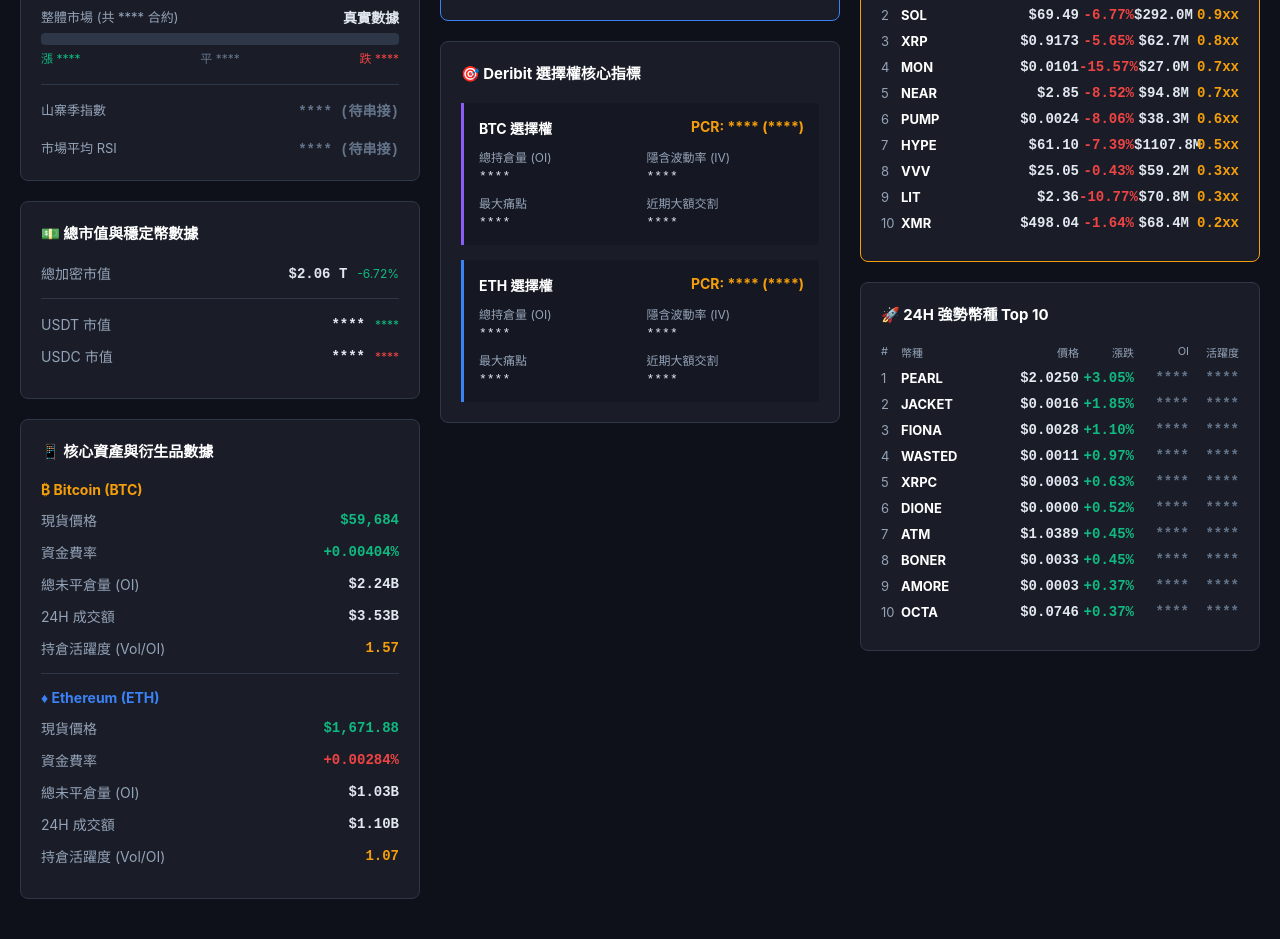
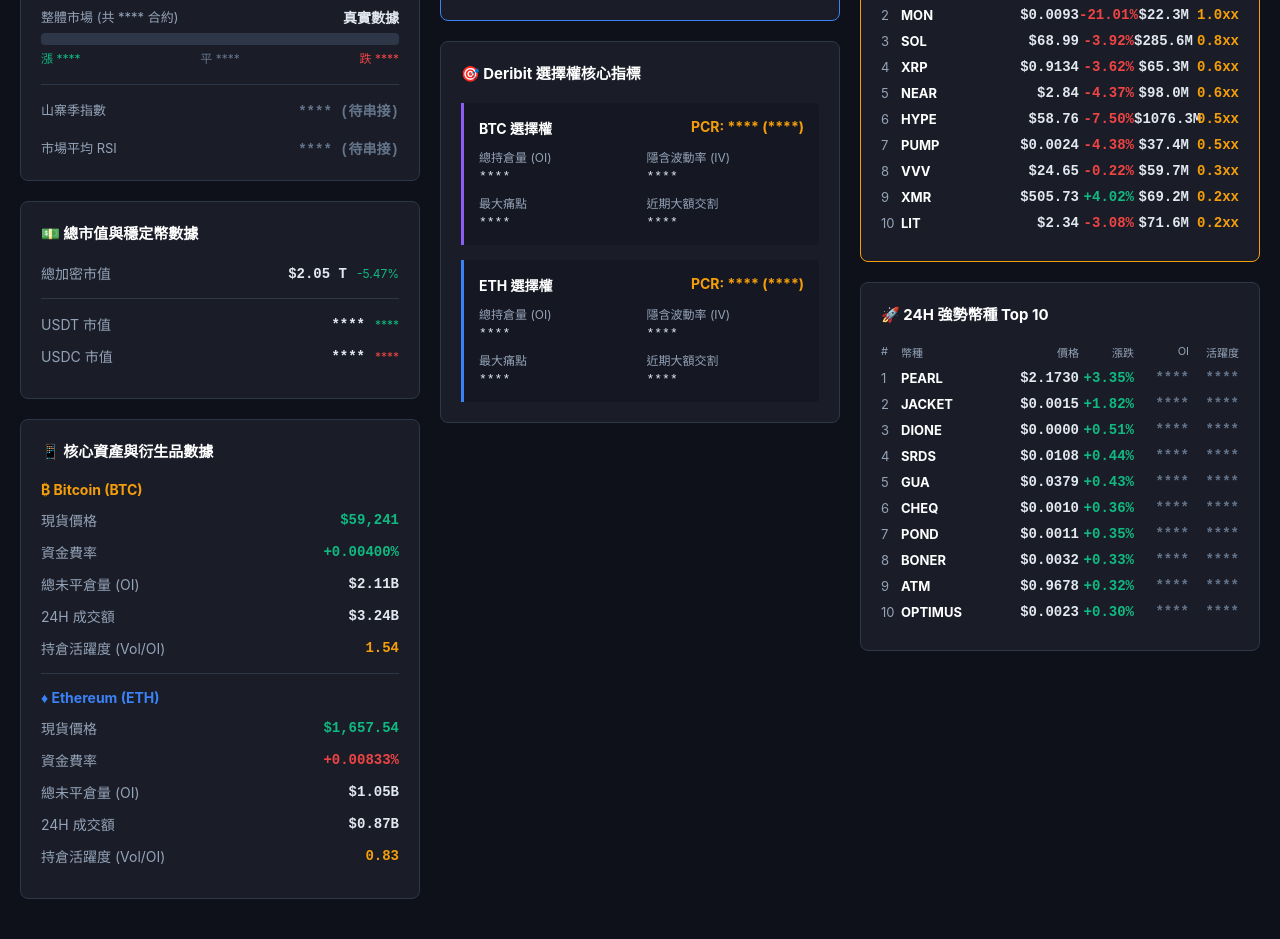
Before and after one commit to erin0660/quant-dashboard, a plain HTML site: page index.html in a window 1280 px wide. Shown: the part 219-1158 px from the top of the page. Drawn offline with Linux system fonts and the light colour scheme.

Commit message:
Auto-generate daily report

```diff
--- a/index.html
+++ b/index.html
@@ -66,7 +66,7 @@
     <div class="header">
         <h1>📊 Pro 專業量化交易日報</h1>
         <div class="header-controls">
-            <div class="time">資料時間: 2026-11-25 01:11:23</div>
+            <div class="time">資料時間: 2026-11-25 10:00:15</div>
             <div class="btn-group">
                 <button class="action-btn btn-refresh" onclick="window.location.reload(true)">🔄 刷新網頁</button>
                 <a href="https://github.com/erin0660/quant-dashboard/actions/workflows/main.yml" target="_blank" class="action-btn btn-trigger">⚡ 觸發後台更新</a>
@@ -110,7 +110,7 @@
                 <h2>💵 總市值與穩定幣數據</h2>
                 <div class="data-row">
                     <span class="data-label">總加密市值</span>
-                    <div><span class="data-value">$2.06 T</span> <span class="text-green" style="font-size: 12px; margin-left: 6px;">-6.72%</span></div>
+                    <div><span class="data-value">$2.05 T</span> <span class="text-green" style="font-size: 12px; margin-left: 6px;">-5.47%</span></div>
                 </div>
                 <div class="divider"></div>
                 <div class="data-row">
@@ -128,21 +128,21 @@
 
                 <!-- BTC 區塊 -->
                 <div class="asset-header" style="color: var(--accent-orange);">₿ Bitcoin (BTC)</div>
-                <div class="data-row"><span class="data-label">現貨價格</span><span class="data-value text-green">$59,684</span></div>
-                <div class="data-row"><span class="data-label">資金費率</span><span class="data-value text-green">+0.00404%</span></div>
-                <div class="data-row"><span class="data-label">總未平倉量 (OI)</span><span class="data-value">$2.24B</span></div>
-                <div class="data-row"><span class="data-label">24H 成交額</span><span class="data-value">$3.53B</span></div>
-                <div class="data-row"><span class="data-label">持倉活躍度 (Vol/OI)</span><span class="data-value text-orange">1.57</span></div>
+                <div class="data-row"><span class="data-label">現貨價格</span><span class="data-value text-green">$59,241</span></div>
+                <div class="data-row"><span class="data-label">資金費率</span><span class="data-value text-green">+0.00400%</span></div>
+                <div class="data-row"><span class="data-label">總未平倉量 (OI)</span><span class="data-value">$2.11B</span></div>
+                <div class="data-row"><span class="data-label">24H 成交額</span><span class="data-value">$3.24B</span></div>
+                <div class="data-row"><span class="data-label">持倉活躍度 (Vol/OI)</span><span class="data-value text-orange">1.54</span></div>
 
                 <div class="divider"></div>
 
                 <!-- ETH 區塊 -->
                 <div class="asset-header" style="color: #3b82f6;">♦ Ethereum (ETH)</div>
-                <div class="data-row"><span class="data-label">現貨價格</span><span class="data-value text-green">$1,671.88</span></div>
-                <div class="data-row"><span class="data-label">資金費率</span><span class="data-value text-red">+0.00284%</span></div>
-                <div class="data-row"><span class="data-label">總未平倉量 (OI)</span><span class="data-value">$1.03B</span></div>
-                <div class="data-row"><span class="data-label">24H 成交額</span><span class="data-value">$1.10B</span></div>
-                <div class="data-row"><span class="data-label">持倉活躍度 (Vol/OI)</span><span class="data-value text-orange">1.07</span></div>
+                <div class="data-row"><span class="data-label">現貨價格</span><span class="data-value text-green">$1,657.54</span></div>
+                <div class="data-row"><span class="data-label">資金費率</span><span class="data-value text-red">+0.00833%</span></div>
+                <div class="data-row"><span class="data-label">總未平倉量 (OI)</span><span class="data-value">$1.05B</span></div>
+                <div class="data-row"><span class="data-label">24H 成交額</span><span class="data-value">$0.87B</span></div>
+                <div class="data-row"><span class="data-label">持倉活躍度 (Vol/OI)</span><span class="data-value text-orange">0.83</span></div>
             </div>
         </div>
 
@@ -203,90 +203,90 @@
                 <div class="data-row" style="margin-bottom: 10px; font-size: 13px;">
                     <span class="data-label" style="width: 20px;">1</span>
                     <span style="font-weight: bold; color: #fff; flex: 1;">ZEC</span>
-                    <span class="data-value" style="text-align: right; width: 60px;">$718.49</span>
-                    <span class="data-value text-red" style="text-align: right; width: 55px;">-14.41%</span>
-                    <span class="data-value" style="text-align: right; width: 55px;">$201.1M</span>
-                    <span class="data-value text-orange" style="text-align: right; width: 50px;">1.5xx</span>
+                    <span class="data-value" style="text-align: right; width: 60px;">$729.28</span>
+                    <span class="data-value text-red" style="text-align: right; width: 55px;">-5.60%</span>
+                    <span class="data-value" style="text-align: right; width: 55px;">$214.3M</span>
+                    <span class="data-value text-orange" style="text-align: right; width: 50px;">1.3xx</span>
                 </div>
 
                 <div class="data-row" style="margin-bottom: 10px; font-size: 13px;">
                     <span class="data-label" style="width: 20px;">2</span>
-                    <span style="font-weight: bold; color: #fff; flex: 1;">SOL</span>
-                    <span class="data-value" style="text-align: right; width: 60px;">$69.49</span>
-                    <span class="data-value text-red" style="text-align: right; width: 55px;">-6.77%</span>
-                    <span class="data-value" style="text-align: right; width: 55px;">$292.0M</span>
-                    <span class="data-value text-orange" style="text-align: right; width: 50px;">0.9xx</span>
+                    <span style="font-weight: bold; color: #fff; flex: 1;">MON</span>
+                    <span class="data-value" style="text-align: right; width: 60px;">$0.0093</span>
+                    <span class="data-value text-red" style="text-align: right; width: 55px;">-21.01%</span>
+                    <span class="data-value" style="text-align: right; width: 55px;">$22.3M</span>
+                    <span class="data-value text-orange" style="text-align: right; width: 50px;">1.0xx</span>
                 </div>
 
                 <div class="data-row" style="margin-bottom: 10px; font-size: 13px;">
                     <span class="data-label" style="width: 20px;">3</span>
-                    <span style="font-weight: bold; color: #fff; flex: 1;">XRP</span>
-                    <span class="data-value" style="text-align: right; width: 60px;">$0.9173</span>
-                    <span class="data-value text-red" style="text-align: right; width: 55px;">-5.65%</span>
-                    <span class="data-value" style="text-align: right; width: 55px;">$62.7M</span>
+                    <span style="font-weight: bold; color: #fff; flex: 1;">SOL</span>
+                    <span class="data-value" style="text-align: right; width: 60px;">$68.99</span>
+                    <span class="data-value text-red" style="text-align: right; width: 55px;">-3.92%</span>
+                    <span class="data-value" style="text-align: right; width: 55px;">$285.6M</span>
                     <span class="data-value text-orange" style="text-align: right; width: 50px;">0.8xx</span>
                 </div>
 
                 <div class="data-row" style="margin-bottom: 10px; font-size: 13px;">
                     <span class="data-label" style="width: 20px;">4</span>
-                    <span style="font-weight: bold; color: #fff; flex: 1;">MON</span>
-                    <span class="data-value" style="text-align: right; width: 60px;">$0.0101</span>
-                    <span class="data-value text-red" style="text-align: right; width: 55px;">-15.57%</span>
-                    <span class="data-value" style="text-align: right; width: 55px;">$27.0M</span>
-                    <span class="data-value text-orange" style="text-align: right; width: 50px;">0.7xx</span>
+                    <span style="font-weight: bold; color: #fff; flex: 1;">XRP</span>
+                    <span class="data-value" style="text-align: right; width: 60px;">$0.9134</span>
+                    <span class="data-value text-red" style="text-align: right; width: 55px;">-3.62%</span>
+                    <span class="data-value" style="text-align: right; width: 55px;">$65.3M</span>
+                    <span class="data-value text-orange" style="text-align: right; width: 50px;">0.6xx</span>
                 </div>
 
                 <div class="data-row" style="margin-bottom: 10px; font-size: 13px;">
                     <span class="data-label" style="width: 20px;">5</span>
                     <span style="font-weight: bold; color: #fff; flex: 1;">NEAR</span>
-                    <span class="data-value" style="text-align: right; width: 60px;">$2.85</span>
-                    <span class="data-value text-red" style="text-align: right; width: 55px;">-8.52%</span>
-                    <span class="data-value" style="text-align: right; width: 55px;">$94.8M</span>
-                    <span class="data-value text-orange" style="text-align: right; width: 50px;">0.7xx</span>
+                    <span class="data-value" style="text-align: right; width: 60px;">$2.84</span>
+                    <span class="data-value text-red" style="text-align: right; width: 55px;">-4.37%</span>
+                    <span class="data-value" style="text-align: right; width: 55px;">$98.0M</span>
+                    <span class="data-value text-orange" style="text-align: right; width: 50px;">0.6xx</span>
                 </div>
 
                 <div class="data-row" style="margin-bottom: 10px; font-size: 13px;">
                     <span class="data-label" style="width: 20px;">6</span>
-                    <span style="font-weight: bold; color: #fff; flex: 1;">PUMP</span>
-                    <span class="data-value" style="text-align: right; width: 60px;">$0.0024</span>
-                    <span class="data-value text-red" style="text-align: right; width: 55px;">-8.06%</span>
-                    <span class="data-value" style="text-align: right; width: 55px;">$38.3M</span>
-                    <span class="data-value text-orange" style="text-align: right; width: 50px;">0.6xx</span>
+                    <span style="font-weight: bold; color: #fff; flex: 1;">HYPE</span>
+                    <span class="data-value" style="text-align: right; width: 60px;">$58.76</span>
+                    <span class="data-value text-red" style="text-align: right; width: 55px;">-7.50%</span>
+                    <span class="data-value" style="text-align: right; width: 55px;">$1076.3M</span>
+                    <span class="data-value text-orange" style="text-align: right; width: 50px;">0.5xx</span>
                 </div>
 
                 <div class="data-row" style="margin-bottom: 10px; font-size: 13px;">
                     <span class="data-label" style="width: 20px;">7</span>
-                    <span style="font-weight: bold; color: #fff; flex: 1;">HYPE</span>
-                    <span class="data-value" style="text-align: right; width: 60px;">$61.10</span>
-                    <span class="data-value text-red" style="text-align: right; width: 55px;">-7.39%</span>
-                    <span class="data-value" style="text-align: right; width: 55px;">$1107.8M</span>
+                    <span style="font-weight: bold; color: #fff; flex: 1;">PUMP</span>
+                    <span class="data-value" style="text-align: right; width: 60px;">$0.0024</span>
+                    <span class="data-value text-red" style="text-align: right; width: 55px;">-4.38%</span>
+                    <span class="data-value" style="text-align: right; width: 55px;">$37.4M</span>
                     <span class="data-value text-orange" style="text-align: right; width: 50px;">0.5xx</span>
                 </div>
 
                 <div class="data-row" style="margin-bottom: 10px; font-size: 13px;">
                     <span class="data-label" style="width: 20px;">8</span>
                     <span style="font-weight: bold; color: #fff; flex: 1;">VVV</span>
-                    <span class="data-value" style="text-align: right; width: 60px;">$25.05</span>
-                    <span class="data-value text-red" style="text-align: right; width: 55px;">-0.43%</span>
-                    <span class="data-value" style="text-align: right; width: 55px;">$59.2M</span>
+                    <span class="data-value" style="text-align: right; width: 60px;">$24.65</span>
+                    <span class="data-value text-red" style="text-align: right; width: 55px;">-0.22%</span>
+                    <span class="data-value" style="text-align: right; width: 55px;">$59.7M</span>
                     <span class="data-value text-orange" style="text-align: right; width: 50px;">0.3xx</span>
                 </div>
 
                 <div class="data-row" style="margin-bottom: 10px; font-size: 13px;">
                     <span class="data-label" style="width: 20px;">9</span>
-                    <span style="font-weight: bold; color: #fff; flex: 1;">LIT</span>
-                    <span class="data-value" style="text-align: right; width: 60px;">$2.36</span>
-                    <span class="data-value text-red" style="text-align: right; width: 55px;">-10.77%</span>
-                    <span class="data-value" style="text-align: right; width: 55px;">$70.8M</span>
-                    <span class="data-value text-orange" style="text-align: right; width: 50px;">0.3xx</span>
+                    <span style="font-weight: bold; color: #fff; flex: 1;">XMR</span>
+                    <span class="data-value" style="text-align: right; width: 60px;">$505.73</span>
+                    <span class="data-value text-green" style="text-align: right; width: 55px;">+4.02%</span>
+                    <span class="data-value" style="text-align: right; width: 55px;">$69.2M</span>
+                    <span class="data-value text-orange" style="text-align: right; width: 50px;">0.2xx</span>
                 </div>
 
                 <div class="data-row" style="margin-bottom: 10px; font-size: 13px;">
                     <span class="data-label" style="width: 20px;">10</span>
-                    <span style="font-weight: bold; color: #fff; flex: 1;">XMR</span>
-                    <span class="data-value" style="text-align: right; width: 60px;">$498.04</span>
-                    <span class="data-value text-red" style="text-align: right; width: 55px;">-1.64%</span>
-                    <span class="data-value" style="text-align: right; width: 55px;">$68.4M</span>
+                    <span style="font-weight: bold; color: #fff; flex: 1;">LIT</span>
+                    <span class="data-value" style="text-align: right; width: 60px;">$2.34</span>
+                    <span class="data-value text-red" style="text-align: right; width: 55px;">-3.08%</span>
+                    <span class="data-value" style="text-align: right; width: 55px;">$71.6M</span>
                     <span class="data-value text-orange" style="text-align: right; width: 50px;">0.2xx</span>
                 </div>
 
@@ -301,8 +301,8 @@
                 <div class="data-row" style="margin-bottom: 10px; font-size: 13px;">
                     <span class="data-label" style="width: 20px;">1</span>
                     <span style="font-weight: bold; color: #fff; flex: 1;">PEARL</span>
-                    <span class="data-value" style="text-align: right; width: 60px;">$2.0250</span>
-                    <span class="data-value text-green" style="text-align: right; width: 55px;">+3.05%</span>
+                    <span class="data-value" style="text-align: right; width: 60px;">$2.1730</span>
+                    <span class="data-value text-green" style="text-align: right; width: 55px;">+3.35%</span>
                     <span class="data-value" style="text-align: right; width: 55px; color: #64748b;">****</span>
                     <span class="data-value" style="text-align: right; width: 50px; color: #64748b;">****</span>
                 </div>
@@ -310,53 +310,53 @@
                 <div class="data-row" style="margin-bottom: 10px; font-size: 13px;">
                     <span class="data-label" style="width: 20px;">2</span>
                     <span style="font-weight: bold; color: #fff; flex: 1;">JACKET</span>
-                    <span class="data-value" style="text-align: right; width: 60px;">$0.0016</span>
-                    <span class="data-value text-green" style="text-align: right; width: 55px;">+1.85%</span>
+                    <span class="data-value" style="text-align: right; width: 60px;">$0.0015</span>
+                    <span class="data-value text-green" style="text-align: right; width: 55px;">+1.82%</span>
                     <span class="data-value" style="text-align: right; width: 55px; color: #64748b;">****</span>
                     <span class="data-value" style="text-align: right; width: 50px; color: #64748b;">****</span>
                 </div>
 
                 <div class="data-row" style="margin-bottom: 10px; font-size: 13px;">
                     <span class="data-label" style="width: 20px;">3</span>
-                    <span style="font-weight: bold; color: #fff; flex: 1;">FIONA</span>
-                    <span class="data-value" style="text-align: right; width: 60px;">$0.0028</span>
-                    <span class="data-value text-green" style="text-align: right; width: 55px;">+1.10%</span>
+                    <span style="font-weight: bold; color: #fff; flex: 1;">DIONE</span>
+                    <span class="data-value" style="text-align: right; width: 60px;">$0.0000</span>
+                    <span class="data-value text-green" style="text-align: right; width: 55px;">+0.51%</span>
                     <span class="data-value" style="text-align: right; width: 55px; color: #64748b;">****</span>
                     <span class="data-value" style="text-align: right; width: 50px; color: #64748b;">****</span>
                 </div>
 
                 <div class="data-row" style="margin-bottom: 10px; font-size: 13px;">
                     <span class="data-label" style="width: 20px;">4</span>
-                    <span style="font-weight: bold; color: #fff; flex: 1;">WASTED</span>
-                    <span class="data-value" style="text-align: right; width: 60px;">$0.0011</span>
-                    <span class="data-value text-green" style="text-align: right; width: 55px;">+0.97%</span>
+                    <span style="font-weight: bold; color: #fff; flex: 1;">SRDS</span>
+                    <span class="data-value" style="text-align: right; width: 60px;">$0.0108</span>
+                    <span class="data-value text-green" style="text-align: right; width: 55px;">+0.44%</span>
                     <span class="data-value" style="text-align: right; width: 55px; color: #64748b;">****</span>
                     <span class="data-value" style="text-align: right; width: 50px; color: #64748b;">****</span>
                 </div>
 
                 <div class="data-row" style="margin-bottom: 10px; font-size: 13px;">
                     <span class="data-label" style="width: 20px;">5</span>
-                    <span style="font-weight: bold; color: #fff; flex: 1;">XRPC</span>
-                    <span class="data-value" style="text-align: right; width: 60px;">$0.0003</span>
-                    <span class="data-value text-green" style="text-align: right; width: 55px;">+0.63%</span>
+                    <span style="font-weight: bold; color: #fff; flex: 1;">GUA</span>
+                    <span class="data-value" style="text-align: right; width: 60px;">$0.0379</span>
+                    <span class="data-value text-green" style="text-align: right; width: 55px;">+0.43%</span>
                     <span class="data-value" style="text-align: right; width: 55px; color: #64748b;">****</span>
                     <span class="data-value" style="text-align: right; width: 50px; color: #64748b;">****</span>
                 </div>
 
                 <div class="data-row" style="margin-bottom: 10px; font-size: 13px;">
                     <span class="data-label" style="width: 20px;">6</span>
-                    <span style="font-weight: bold; color: #fff; flex: 1;">DIONE</span>
-                    <span class="data-value" style="text-align: right; width: 60px;">$0.0000</span>
-                    <span class="data-value text-green" style="text-align: right; width: 55px;">+0.52%</span>
+                    <span style="font-weight: bold; color: #fff; flex: 1;">CHEQ</span>
+                    <span class="data-value" style="text-align: right; width: 60px;">$0.0010</span>
+                    <span class="data-value text-green" style="text-align: right; width: 55px;">+0.36%</span>
                     <span class="data-value" style="text-align: right; width: 55px; color: #64748b;">****</span>
                     <span class="data-value" style="text-align: right; width: 50px; color: #64748b;">****</span>
                 </div>
 
                 <div class="data-row" style="margin-bottom: 10px; font-size: 13px;">
                     <span class="data-label" style="width: 20px;">7</span>
-                    <span style="font-weight: bold; color: #fff; flex: 1;">ATM</span>
-                    <span class="data-value" style="text-align: right; width: 60px;">$1.0389</span>
-                    <span class="data-value text-green" style="text-align: right; width: 55px;">+0.45%</span>
+                    <span style="font-weight: bold; color: #fff; flex: 1;">POND</span>
+                    <span class="data-value" style="text-align: right; width: 60px;">$0.0011</span>
+                    <span class="data-value text-green" style="text-align: right; width: 55px;">+0.35%</span>
                     <span class="data-value" style="text-align: right; width: 55px; color: #64748b;">****</span>
                     <span class="data-value" style="text-align: right; width: 50px; color: #64748b;">****</span>
                 </div>
@@ -364,26 +364,26 @@
                 <div class="data-row" style="margin-bottom: 10px; font-size: 13px;">
                     <span class="data-label" style="width: 20px;">8</span>
                     <span style="font-weight: bold; color: #fff; flex: 1;">BONER</span>
-                    <span class="data-value" style="text-align: right; width: 60px;">$0.0033</span>
-                    <span class="data-value text-green" style="text-align: right; width: 55px;">+0.45%</span>
+                    <span class="data-value" style="text-align: right; width: 60px;">$0.0032</span>
+                    <span class="data-value text-green" style="text-align: right; width: 55px;">+0.33%</span>
                     <span class="data-value" style="text-align: right; width: 55px; color: #64748b;">****</span>
                     <span class="data-value" style="text-align: right; width: 50px; color: #64748b;">****</span>
                 </div>
 
                 <div class="data-row" style="margin-bottom: 10px; font-size: 13px;">
                     <span class="data-label" style="width: 20px;">9</span>
-                    <span style="font-weight: bold; color: #fff; flex: 1;">AMORE</span>
-                    <span class="data-value" style="text-align: right; width: 60px;">$0.0003</span>
-                    <span class="data-value text-green" style="text-align: right; width: 55px;">+0.37%</span>
+                    <span style="font-weight: bold; color: #fff; flex: 1;">ATM</span>
+                    <span class="data-value" style="text-align: right; width: 60px;">$0.9678</span>
+                    <span class="data-value text-green" style="text-align: right; width: 55px;">+0.32%</span>
                     <span class="data-value" style="text-align: right; width: 55px; color: #64748b;">****</span>
                     <span class="data-value" style="text-align: right; width: 50px; color: #64748b;">****</span>
                 </div>
 
                 <div class="data-row" style="margin-bottom: 10px; font-size: 13px;">
                     <span class="data-label" style="width: 20px;">10</span>
-                    <span style="font-weight: bold; color: #fff; flex: 1;">OCTA</span>
-                    <span class="data-value" style="text-align: right; width: 60px;">$0.0746</span>
-                    <span class="data-value text-green" style="text-align: right; width: 55px;">+0.37%</span>
+                    <span style="font-weight: bold; color: #fff; flex: 1;">OPTIMUS</span>
+                    <span class="data-value" style="text-align: right; width: 60px;">$0.0023</span>
+                    <span class="data-value text-green" style="text-align: right; width: 55px;">+0.30%</span>
                     <span class="data-value" style="text-align: right; width: 55px; color: #64748b;">****</span>
                     <span class="data-value" style="text-align: right; width: 50px; color: #64748b;">****</span>
                 </div>
```
